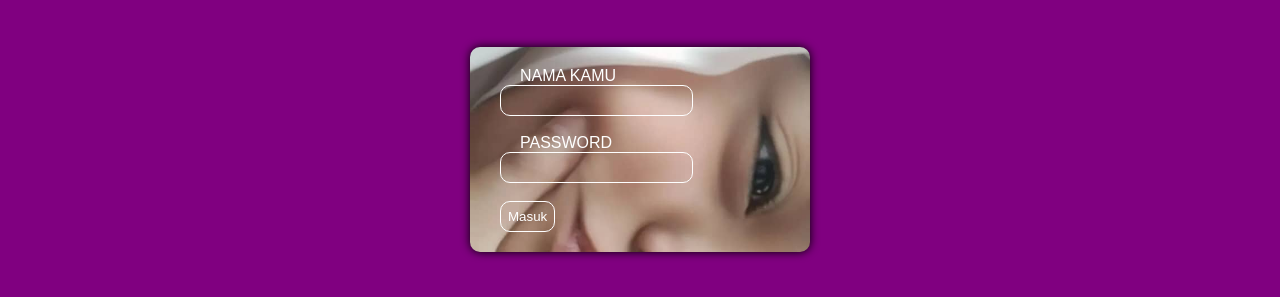
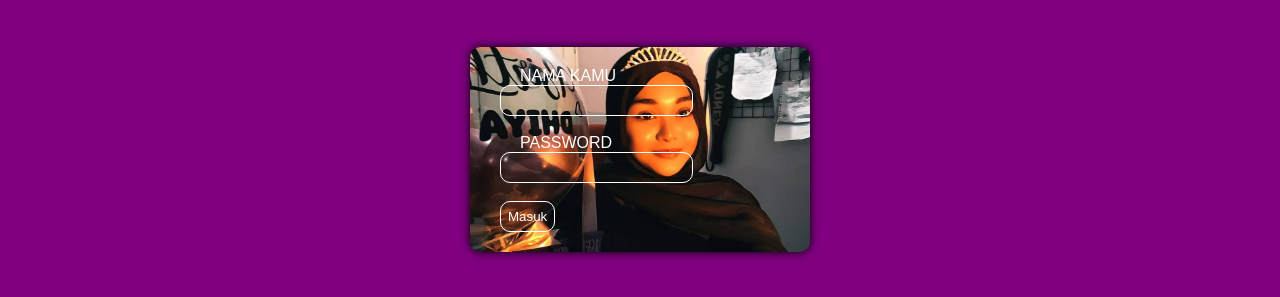
Before and after one commit to GuaAd87/PAPBYDHIYA, a plain HTML site: page index.html in a window 1280 px wide. Shown: the part 59-356 px from the top of the page. Drawn offline with Linux system fonts and the light colour scheme.

Commit message:
Update dhiya.css

```diff
--- a/dhiya.css
+++ b/dhiya.css
@@ -23,7 +23,7 @@ h2 {
 
 }
 form {
-  background-image: url('dhiya3.png');
+  background-image: url('dhiya4.png');
   background-position: center;
   background-size: cover;
 width: 300px;
```
